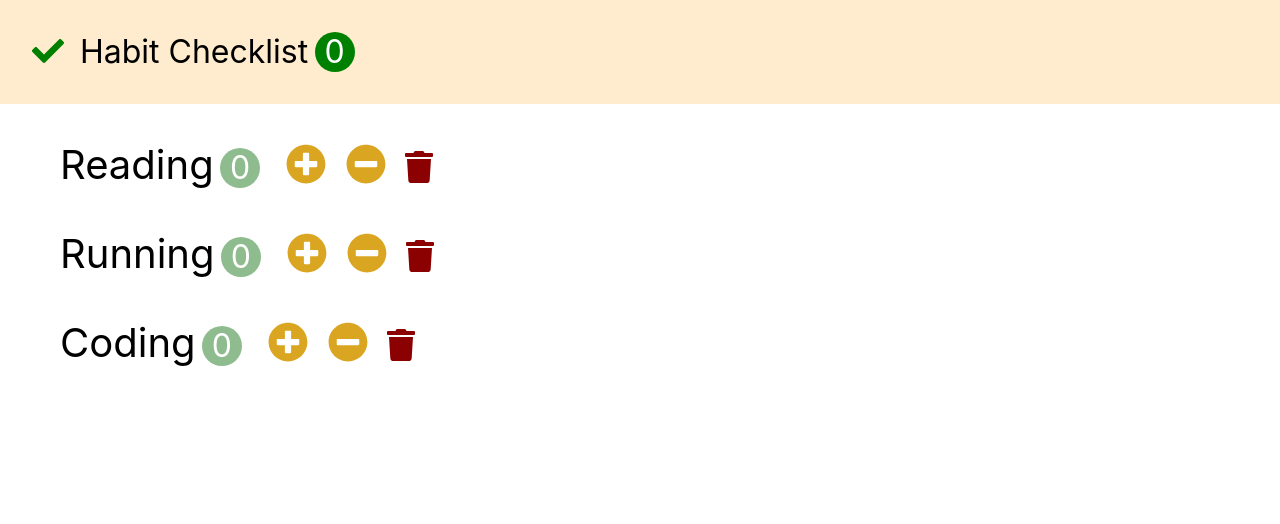
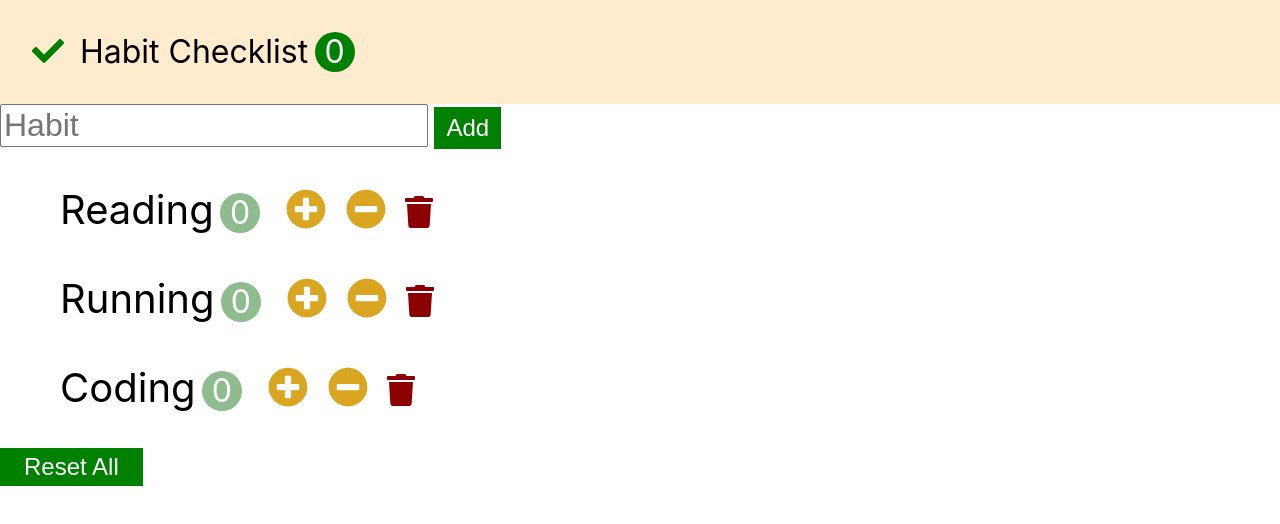
Before and after one commit to ahhangok/Habit-checklist, a React (Create React App) app: page / in a window 1280 px wide. Shown: the top 524 px of the page. Built offline with nearby package versions, Linux system fonts and the light colour scheme.

Commit message:
해빗 체크리스트에 addForm 추가

```diff
--- a/src/app.jsx
+++ b/src/app.jsx
@@ -32,6 +32,20 @@
   const habits = this.state.habits.filter(item => item.id !== habit.id);
   this.setState({habits});
 }
+
+handleAdd = name => {
+  const habits = [...this.state.habits, {id: Date.now(), name, count : 0}];
+  this.setState({habits});
+};
+
+handleReset = () => {
+  const habits = this.state.habits.map(habit => {
+    habit.count = 0;
+    return habit;
+  })
+  this.setState({habits});
+}
+
   render() {
     return (
       <>
@@ -41,7 +55,9 @@
         onIncrement={this.handleIncrement}
         onDecrement={this.handleDecrement}
         onDelete={this.handleDelete}
-    />
+        onAdd={this.handleAdd}
+        onReset={this.handleReset}
+        />
     </>
     );
   }
--- /dev/null
+++ b/src/component/habitAddForm.jsx
@@ -0,0 +1,27 @@
+import React, { Component } from 'react'
+
+ class HabitAddForm extends Component {
+     inputRef = React.createRef();
+     formRef = React.createRef();
+     onSubmit = (e) =>{
+         e.preventDefault();
+         const name = this.inputRef.current.value;
+         name && this.props.onAdd(name)
+        //  this.inputRef.current.value ='';
+         this.formRef.current.reset();
+     }
+    render() {
+        return (
+            <form ref={this.formRef} className="add-form" onSubmit={this.onSubmit}>
+            <input
+            ref={this.inputRef}
+            type="text"
+            className="add-input"
+            placeholder="Habit"/>
+            <button className="add-button">Add</button>
+            </form>
+        )
+    }
+}
+
+export default HabitAddForm;
--- a/src/component/habits.jsx
+++ b/src/component/habits.jsx
@@ -1,5 +1,6 @@
 import React, { Component } from 'react';
 import Habit from './habit';
+import HabitAddForm from './habitAddForm';
 
  class Habits extends Component {
 
@@ -15,8 +16,14 @@
        this.props.onDelete(habit);
    }
 
+    handleAdd = name => {
+        this.props.onAdd(name);
+   }
+
     render() {
         return (
+        <>
+        <HabitAddForm  onAdd={this.handleAdd}/>
             <ul>
                 { this.props.habits.map(habit => (
                         <Habit
@@ -28,6 +35,8 @@
                         /> //habit이라는 prop에 habit이라는 파라미터를 전달
                 ))}
             </ul>
+            <button className="habits-reset" onClick={this.props.onReset}>Reset All</button>
+            </>
         );
     }
 }
```
Also changed, not shown: 1 other file (tests, documents, lock files or other folders).
